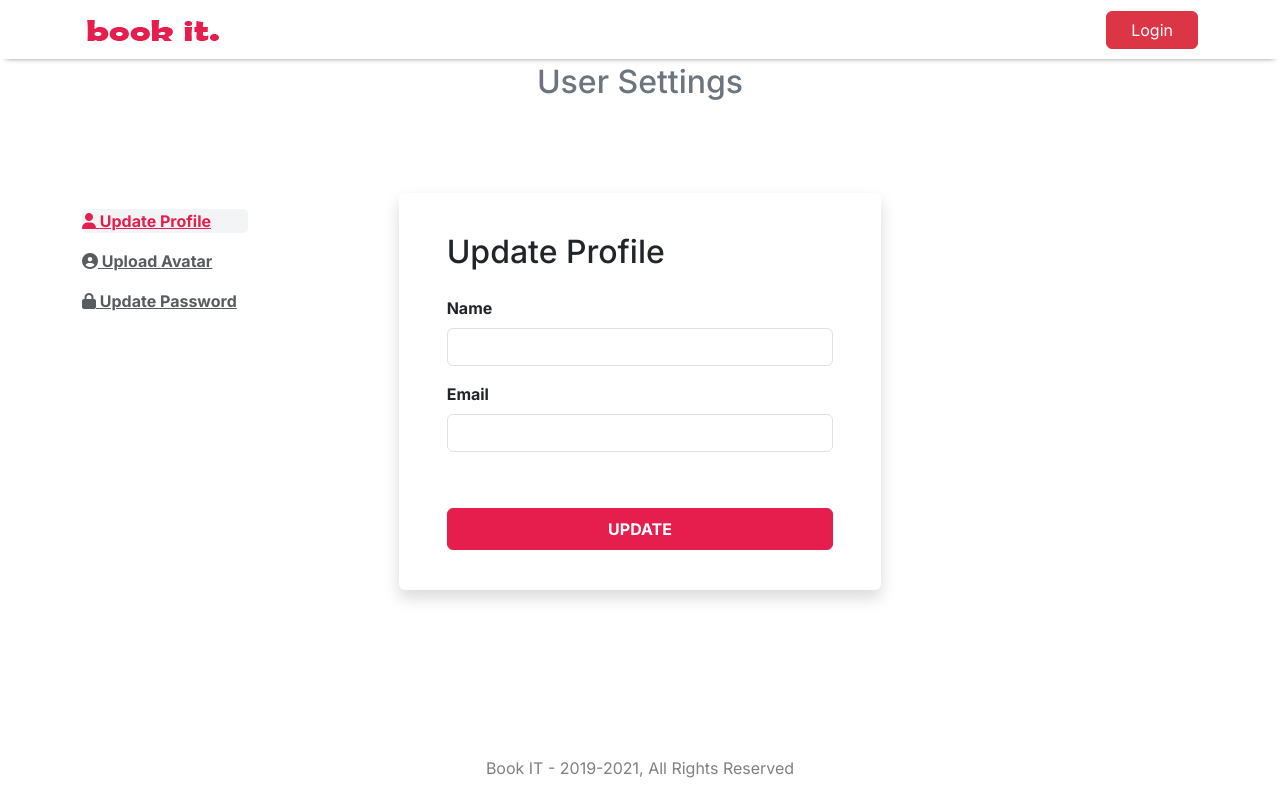
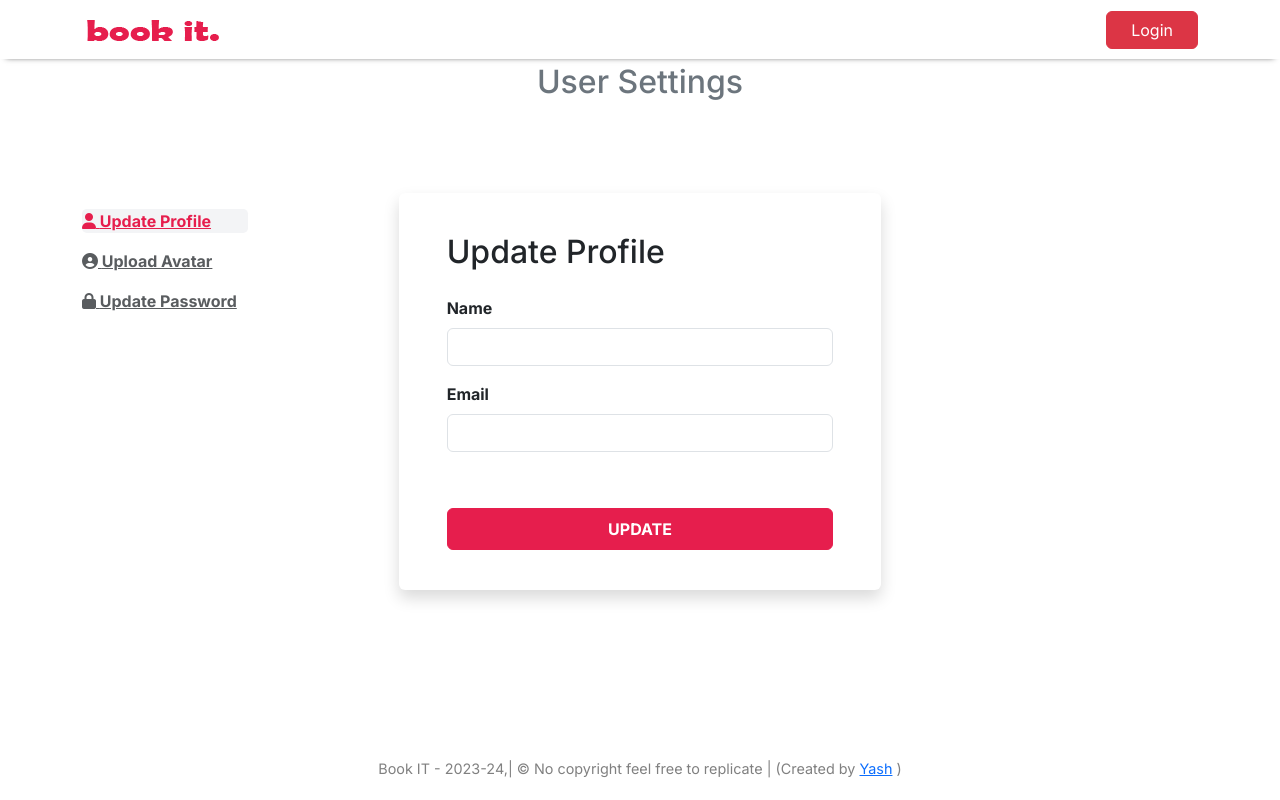
Before and after one commit to yash-purkar/book-it, a Next.js app: page /me/update in a window 1280 px wide. Built offline with nearby package versions, Linux system fonts and the light colour scheme; no server answers.

Commit message:
refactor(book-it/frontend): Refactored code

```diff
--- a/components/layout/customPagination/CustomPagination.tsx
+++ b/components/layout/customPagination/CustomPagination.tsx
@@ -37,7 +37,7 @@ export const CustomPagination = ({
   };
 
   return (
-    <div className="d-flex justify-content-center mt-5">
+    <div className="d-flex justify-content-center">
       {
         resultsPerPage < filteredRoomsCount &&
       <Pagination
--- a/components/layout/footer/Footer.tsx
+++ b/components/layout/footer/Footer.tsx
@@ -1,10 +1,11 @@
 import React from "react";
-import styles from './footer.module.css'
+import styles from "./footer.module.css";
 export const Footer = () => {
   return (
-    <footer className={`${styles.footer} py-1 pt-5`}>
+    <footer className={`${styles.footer} py-1`}>
       <p className="text-center mt-1">
-        Book IT - 2019-2021, All Rights Reserved
+        Book IT - 2023-24,| © No copyright feel free to
+        replicate |  <span>(Created by <a href="https://www.linkedin.com/in/yash-purkar-32a67925a/" target="_blank">Yash</a> )</span>
       </p>
     </footer>
   );
--- a/components/layout/footer/footer.module.css
+++ b/components/layout/footer/footer.module.css
@@ -3,4 +3,7 @@
   color: grey;
   bottom: 0;
   width: 100%;
+  padding: 0;
+
+  font-size: 0.9rem;
 }
--- a/components/layout/home/Home.tsx
+++ b/components/layout/home/Home.tsx
@@ -19,7 +19,7 @@ export const Home = ({data}:HomeProps) => {
 
   return (
     <div>
-      <section id="rooms" className="container mt-5">
+      <section id="rooms" className="container mt-3">
         <h2 className={`mb-3 ml-2 ${styles["stays-heading"]}`}>All Rooms</h2>
         <Link href="/search" className={`ml-2 ${styles["back-to-search"]}`}>
           <i className="fa fa-arrow-left"></i> Back to Search
--- a/components/room/singleRoom/singleRoom.module.css
+++ b/components/room/singleRoom/singleRoom.module.css
@@ -1,5 +1,5 @@
 .card {
-  height: 28rem;
+  height: 25rem;
   width: 12rem !important;
   border: 1px solid red;
   display: flex;
```
Also changed, not shown: components/layout/home/home.module.css (+7 -0 lines).
